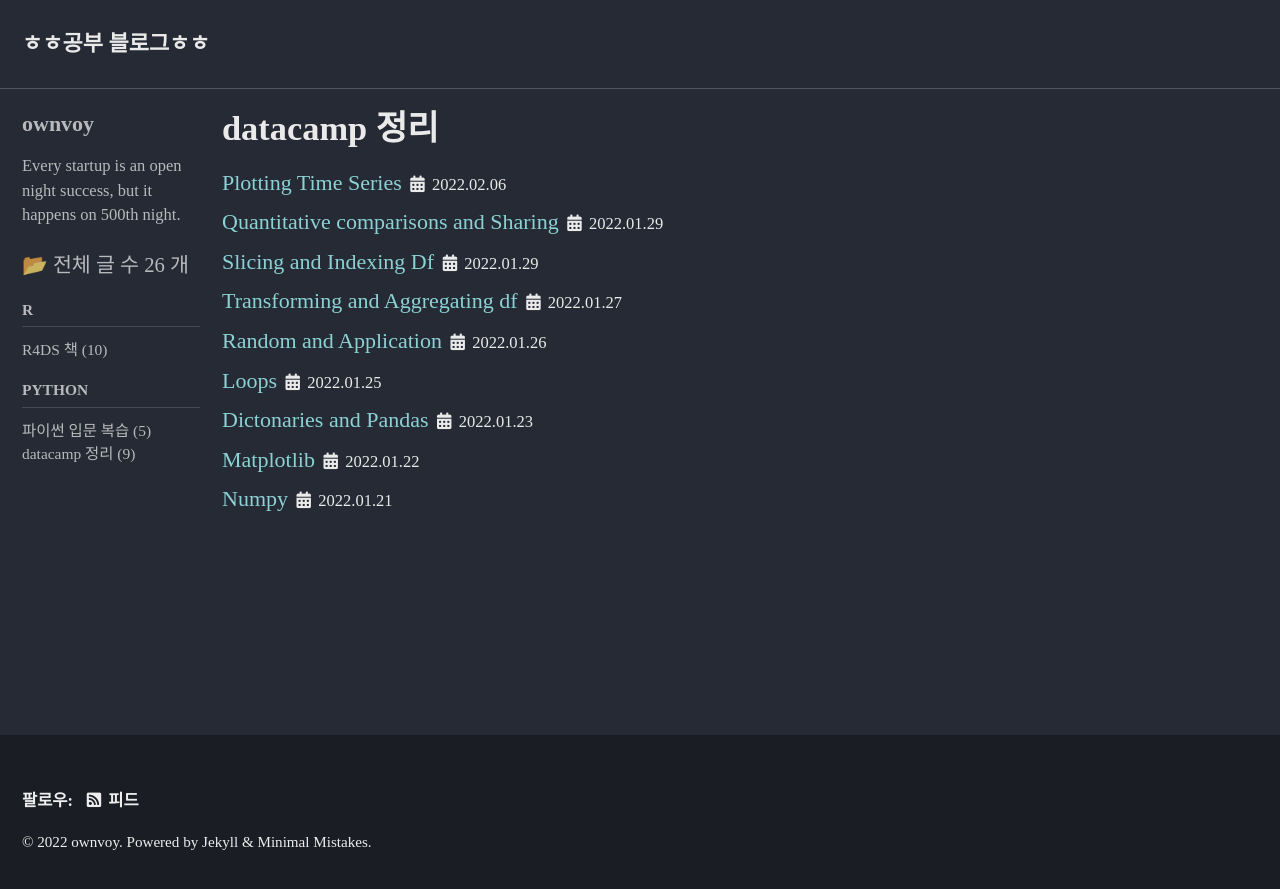
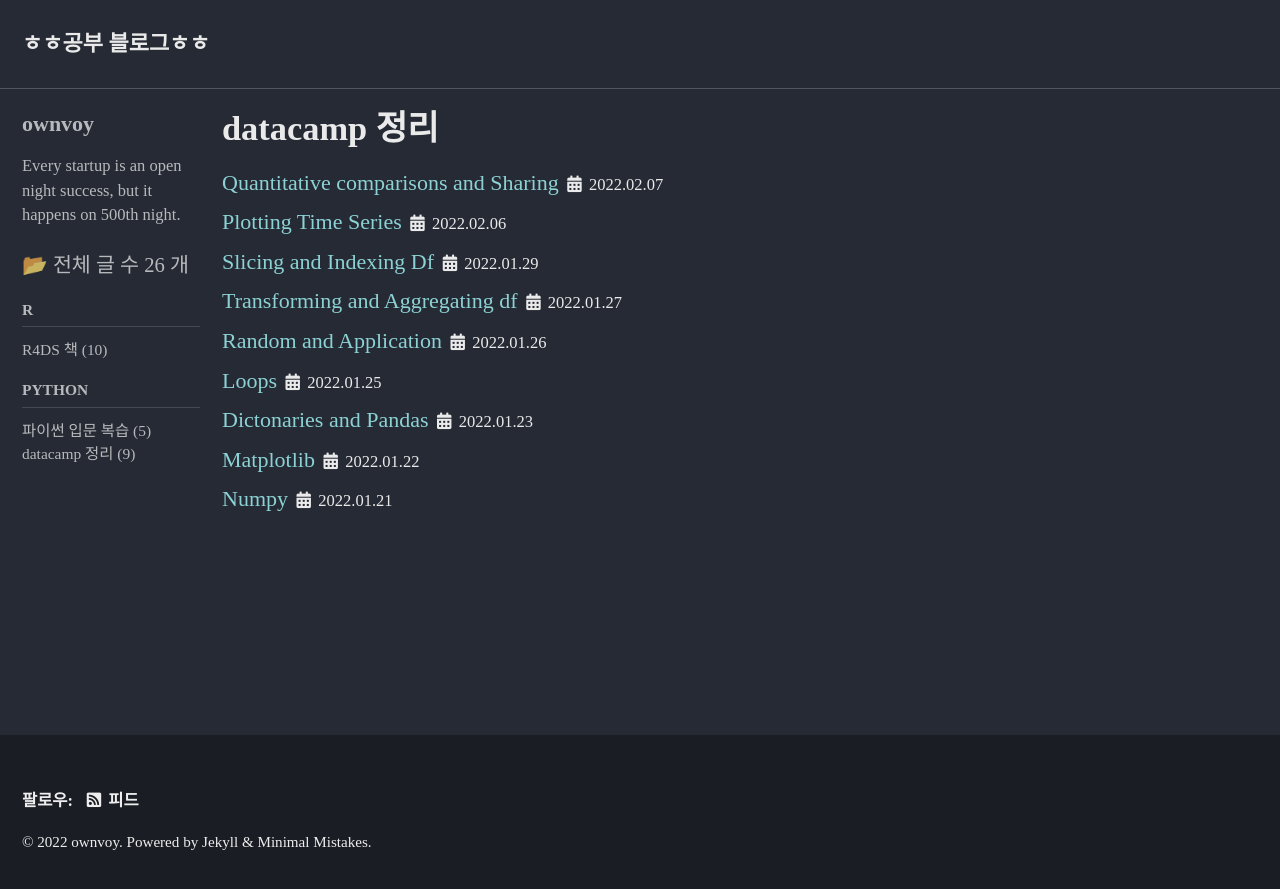
Before and after one commit to ownvoy/ownvoy.github.io, a Jekyll site: the page built from _pages/categories/category-datacamp.md, in a window 1280 px wide. Shown: the top 889 px of the page. Built offline with Jekyll 4.4.1, drawn with Linux system fonts in a browser that asks for light colours; cached includes are drawn as plain includes; some web fonts are replaced.

Commit message:
날짜 수정

````diff
--- a/_posts/Python/datacamp/2022-02-07-Quantitative comparisons and Sharing.md
+++ b/_posts/Python/datacamp/2022-02-07-Quantitative comparisons and Sharing.md
@@ -6,9 +6,8 @@ excerpt: Data Manipulation with pandas
 toc: true
 toc_sticky: true
 
-date: 2022-01-29
+date: 2022-02-07
 ---
-## Quantitative comparisons and Sharing
 
 
 ```python
````
